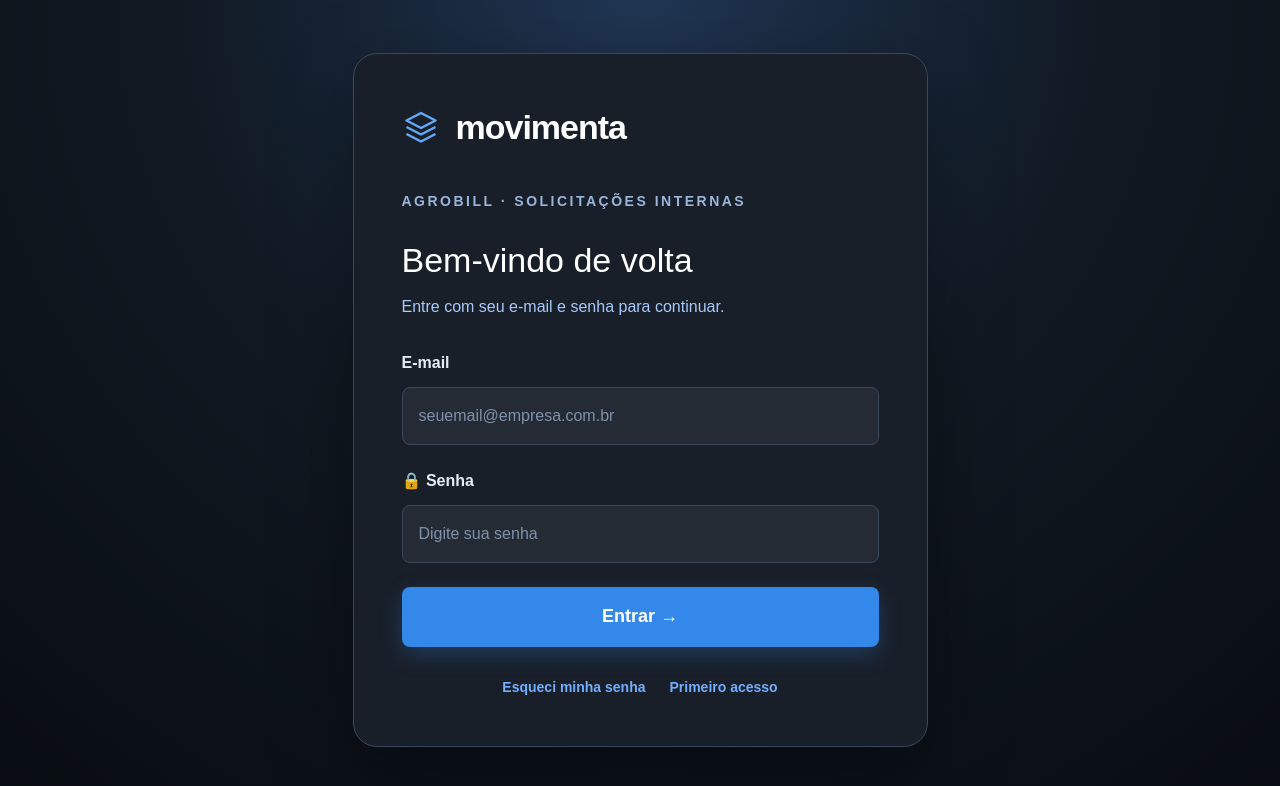
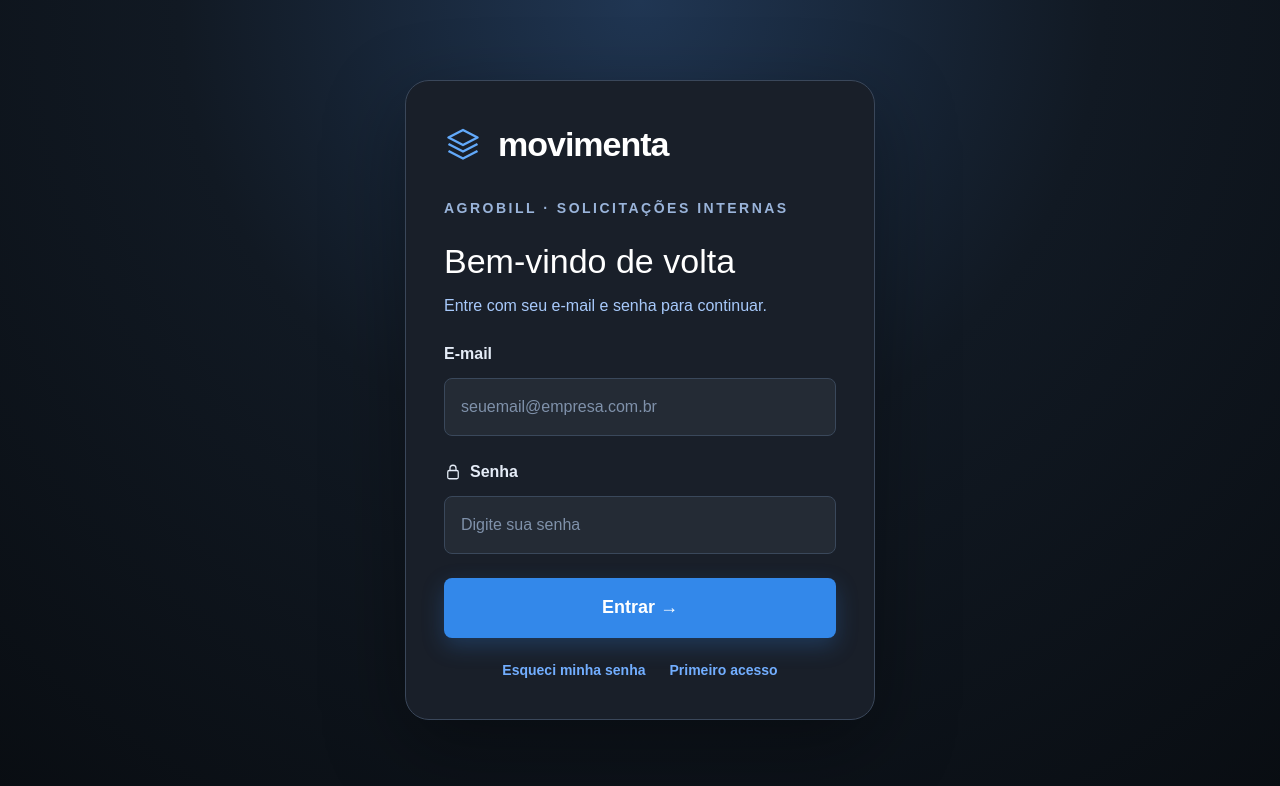
Before and after one commit to PedroVagson/movimenta, a Next.js app: page /login in a window 1280 px wide. Shown: the top 786 px of the page. Built offline with nearby package versions, Linux system fonts and the light colour scheme; no server answers.

Commit message:
Refinar layout do login Movimenta

```diff
--- a/src/app/login/login.module.css
+++ b/src/app/login/login.module.css
@@ -11,11 +11,11 @@
 
 .card {
   width: 100%;
-  max-width: 575px;
+ max-width: 470px;
   background: #191f29;
   border: 1px solid #3a475a;
   border-radius: 24px;
-  padding: 48px;
+  padding: 38px;
   box-shadow: 0 25px 80px rgba(0, 0, 0, 0.35);
 }
 
@@ -23,7 +23,7 @@
   display: flex;
   align-items: center;
   gap: 16px;
-  margin-bottom: 38px;
+  margin-bottom: 28px;
 }
 
 .logo {
@@ -41,7 +41,7 @@
 }
 
 .subtitle {
-  margin: 0 0 28px;
+  margin: 0 0 22px;
   color: #9ab4da;
   font-size: 14px;
   font-weight: 600;
@@ -64,7 +64,7 @@
 }
 
 .helper {
-  margin: 14px 0 32px;
+  margin: 12px 0 24px;
   color: #a7c9fb;
   font-size: 16px;
 }
@@ -150,7 +150,7 @@
 }
 
 .footer {
-  margin-top: 30px;
+  margin-top: 22px;
   display: flex;
   justify-content: center;
   flex-wrap: wrap;
--- a/src/app/login/page.tsx
+++ b/src/app/login/page.tsx
@@ -115,11 +115,35 @@ export default async function LoginPage({
 
           <div className={styles.field}>
             <label
-              htmlFor="password"
-              className={styles.label}
-            >
-              🔒 Senha
-            </label>
+  htmlFor="password"
+  className={styles.label}
+>
+  <svg
+    width="18"
+    height="18"
+    viewBox="0 0 24 24"
+    fill="none"
+    aria-hidden="true"
+  >
+    <rect
+      x="5"
+      y="10"
+      width="14"
+      height="11"
+      rx="2"
+      stroke="currentColor"
+      strokeWidth="1.7"
+    />
+    <path
+      d="M8 10V7a4 4 0 0 1 8 0v3"
+      stroke="currentColor"
+      strokeWidth="1.7"
+      strokeLinecap="round"
+    />
+  </svg>
+
+  Senha
+</label>
 
             <input
               id="password"
```
